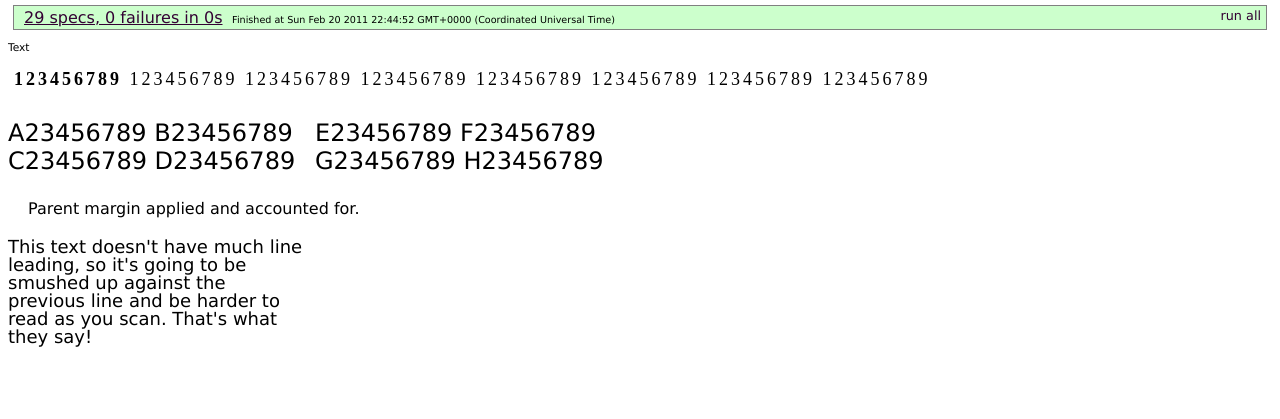
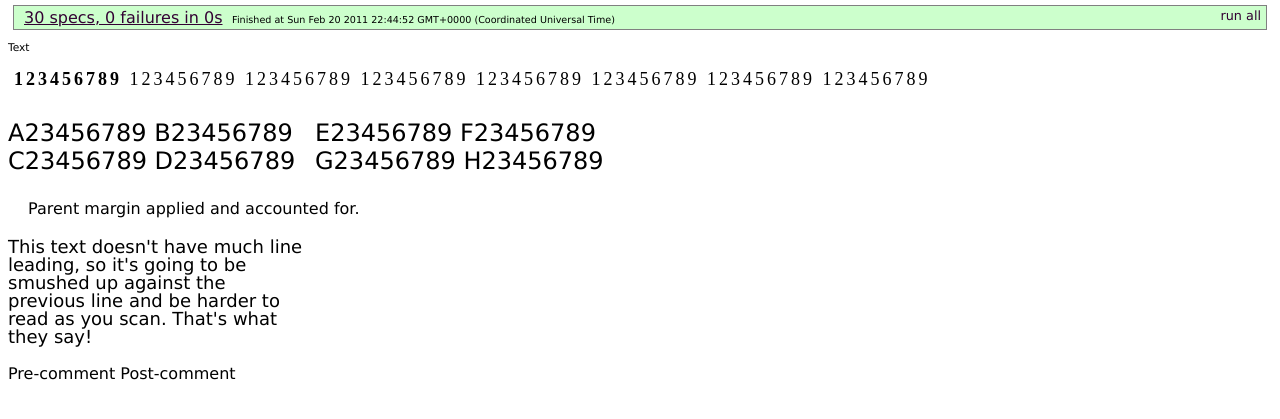
Before and after one commit to kevingorski/CanYouReadItNow, a plain HTML site: page SpecRunner.html in a window 1280 px wide. Shown: the part 37-456 px from the top of the page. Drawn offline with Linux system fonts and the light colour scheme.

Commit message:
Ignoring comment nodes

```diff
--- a/CYRIN.js
+++ b/CYRIN.js
@@ -389,10 +389,14 @@
 				childTextTreeNodes = [],
 				childTextNodes = [];
 
-			if(node.nodeType === 3) // Node.TEXT_NODE, not available in IE
+			// Node.TEXT_NODE, not available in IE
+			if(node.nodeType === 3)
 				return new TextTreeNode(node);
 
 			$.each(childNodes, function() {
+				if(this.nodeType === 8)
+					return;
+
 				if(this.nodeType === 3) {
 					// Ignore all white-space text nodes
 					if(this.nodeValue.match(/^\s+$/)) return;
@@ -660,7 +664,7 @@
 				rootParent = rootParent.parent();
 			}
 
-			// Making a dummy node to provide EM&P
+			// Making a dummy node to provide Effective Margin & Padding
 			parentTextTreeNode.addMetric(constants.BACKGROUND_COLOR, defaultBackgroundColor);
 			parentTextTreeNode.addMetric(constants.EFFECTIVE_MARGIN_AND_PADDING, effectiveMarginAndPadding);
 
--- a/CYRIN.spec.js
+++ b/CYRIN.spec.js
@@ -9,6 +9,7 @@ describe('CYRIN', function() {
 			toBeANumber : function() { return typeof this.actual == 'number'; }
 		});
 	});
+
 
 	describe('Input Types', function() {
 		it('returns an error message when no target is supplied', function() {
@@ -34,6 +35,12 @@ describe('CYRIN', function() {
 		});
 	});
 
+
+	describe('Content Types', function() {
+		it('returns an analysis result when target includes a HTML comment', function() {
+			expect(jQuery('#TextWithComment').CYRIN().score).toBeDefined();
+		});
+	});
 
 	describe('Metrics', function() {
 		var getMetric = function(name, alternateSelector) {
@@ -110,6 +117,7 @@ describe('CYRIN', function() {
 		});
 	});
 
+
 	describe('Scores', function() {
 		var getScore = function(name, alternateSelector) {
 			var actual = context.find(alternateSelector || "p:eq(1)").CYRIN();
--- a/SpecRunner.html
+++ b/SpecRunner.html
@@ -39,6 +39,11 @@
 		<p id="PoorLineLeading" style="line-height: 18px; font-size: 18px; width:300px;">
 			This text doesn't have much line leading, so it's going to be smushed up against the previous line and be harder to read as you scan. That's what they say!
 		</p>
+		<p id="TextWithComment">
+			Pre-comment
+			<!-- HTML Comment -->
+			Post-comment
+		</p>
 	</div>
 </body>
 </html>
```
Also changed, not shown: CYRIN.min.js.
